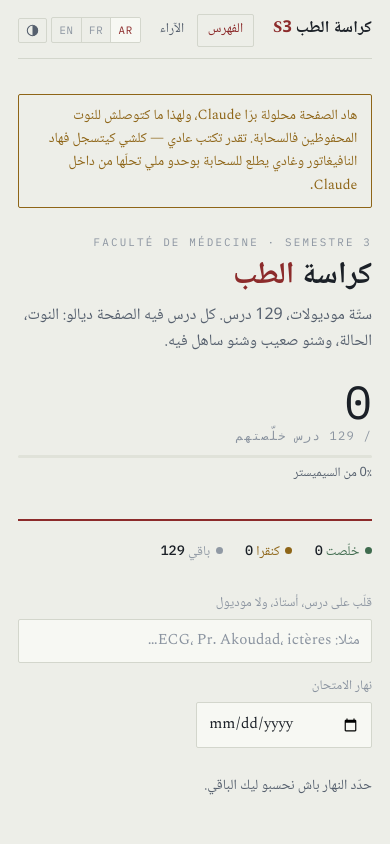
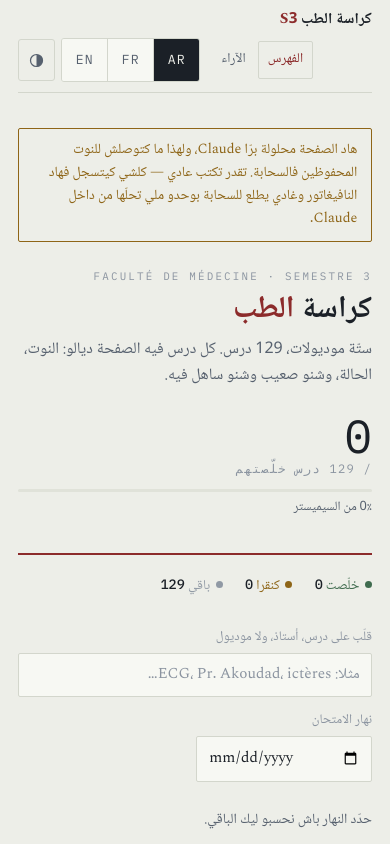
Before and after one commit to crm53391-prog/claude-code, a plain HTML site: page s3-book/index.html in a window 390 px wide. Shown: the top 844 px of the page. Drawn offline with nearby package versions, Linux system fonts and the light colour scheme.

Commit message:
s3-book: make the header controls big enough to hit
The AR / FR / EN switch and the theme button were ~22px tall, which is
too small to tap on a phone, and the selected language was marked only
by a faint tint. Now:

- 34px targets on desktop, 42px under 560px wide
- the selected language is filled like the other segmented controls in
  the page instead of tinted
- the theme icon goes from 13px to 15px

Co-Authored-By: Claude Opus 5 <noreply@anthropic.com>
Claude-Session: https://claude.ai/code/session_01WnAKcCGAGwDMRyJh8tAbGB

```diff
--- a/s3-book/index.html
+++ b/s3-book/index.html
@@ -81,16 +81,24 @@ body::before{content:"";position:fixed;inset:0 0 auto;height:env(safe-area-inset
   padding:.3rem .62rem;border-radius:2px;border:1px solid transparent}
 .nlink:hover{color:var(--ink);background:var(--leaf)}
 .nlink[aria-current="page"]{color:var(--rubric);border-color:var(--rule)}
-.tgl{background:none;border:1px solid var(--rule);color:var(--ink-soft);border-radius:2px;
-  padding:.3rem .45rem;cursor:pointer;display:inline-flex;align-items:center;justify-content:center}
+.tgl{background:none;border:1px solid var(--rule);color:var(--ink-soft);border-radius:3px;
+  padding:.42rem .55rem;min-height:34px;cursor:pointer;display:inline-flex;align-items:center;justify-content:center}
 .tgl:hover{color:var(--ink);border-color:var(--ink-faint)}
-.langs{display:flex;border:1px solid var(--rule);border-radius:2px;overflow:hidden;margin-inline:.4rem .15rem}
-.langs button{appearance:none;background:none;border:0;border-inline-start:1px solid var(--rule);
-  font-family:var(--mono);font-size:.67rem;letter-spacing:.06em;color:var(--ink-faint);
-  padding:.32rem .45rem;cursor:pointer;line-height:1.25}
+.langs{display:flex;border:1px solid var(--rule);border-radius:3px;overflow:hidden;margin-inline:.55rem .25rem}
+.langs button{appearance:none;background:var(--leaf);border:0;border-inline-start:1px solid var(--rule);
+  font-family:var(--mono);font-size:.76rem;letter-spacing:.08em;color:var(--ink-soft);
+  padding:.42rem .7rem;min-height:34px;cursor:pointer;line-height:1.2;transition:background .15s,color .15s}
 .langs button:first-child{border-inline-start:0}
-.langs button:hover{color:var(--ink);background:var(--leaf)}
-.langs button[aria-pressed="true"]{color:var(--rubric);background:var(--leaf)}
+.langs button:hover{color:var(--ink);background:var(--leaf-2)}
+.langs button[aria-pressed="true"]{background:var(--ink);color:var(--paper)}
+@media (max-width:560px){
+  .bar{gap:.55rem .8rem;padding-block:.7rem .6rem}
+  .brand{font-size:.95rem}
+  .bar nav{gap:.15rem}
+  .nlink{padding:.45rem .55rem}
+  .langs button{font-size:.82rem;padding:.5rem .85rem;min-height:42px}
+  .tgl{min-height:42px;padding:.5rem .62rem}
+}
 
 main{max-width:min(70rem,100%);margin:0 auto}
 a{color:var(--indigo)}
@@ -345,7 +353,7 @@ try {
         <button type="button" data-l="fr" title="Français">FR</button>
         <button type="button" data-l="en" title="English">EN</button>
       </span>
-      <button class="tgl" id="theme" type="button"><svg viewBox="0 0 16 16" width="13" height="13" aria-hidden="true"><circle cx="8" cy="8" r="6.4" fill="none" stroke="currentColor" stroke-width="1.3"></circle><path d="M8 1.6a6.4 6.4 0 0 1 0 12.8Z" fill="currentColor"></path></svg></button>
+      <button class="tgl" id="theme" type="button"><svg viewBox="0 0 16 16" width="15" height="15" aria-hidden="true"><circle cx="8" cy="8" r="6.4" fill="none" stroke="currentColor" stroke-width="1.3"></circle><path d="M8 1.6a6.4 6.4 0 0 1 0 12.8Z" fill="currentColor"></path></svg></button>
     </nav>
   </header>
   <p class="offline" id="offline"></p>
```
Also changed, not shown: s3-book/page.html (+17 -9 lines).
